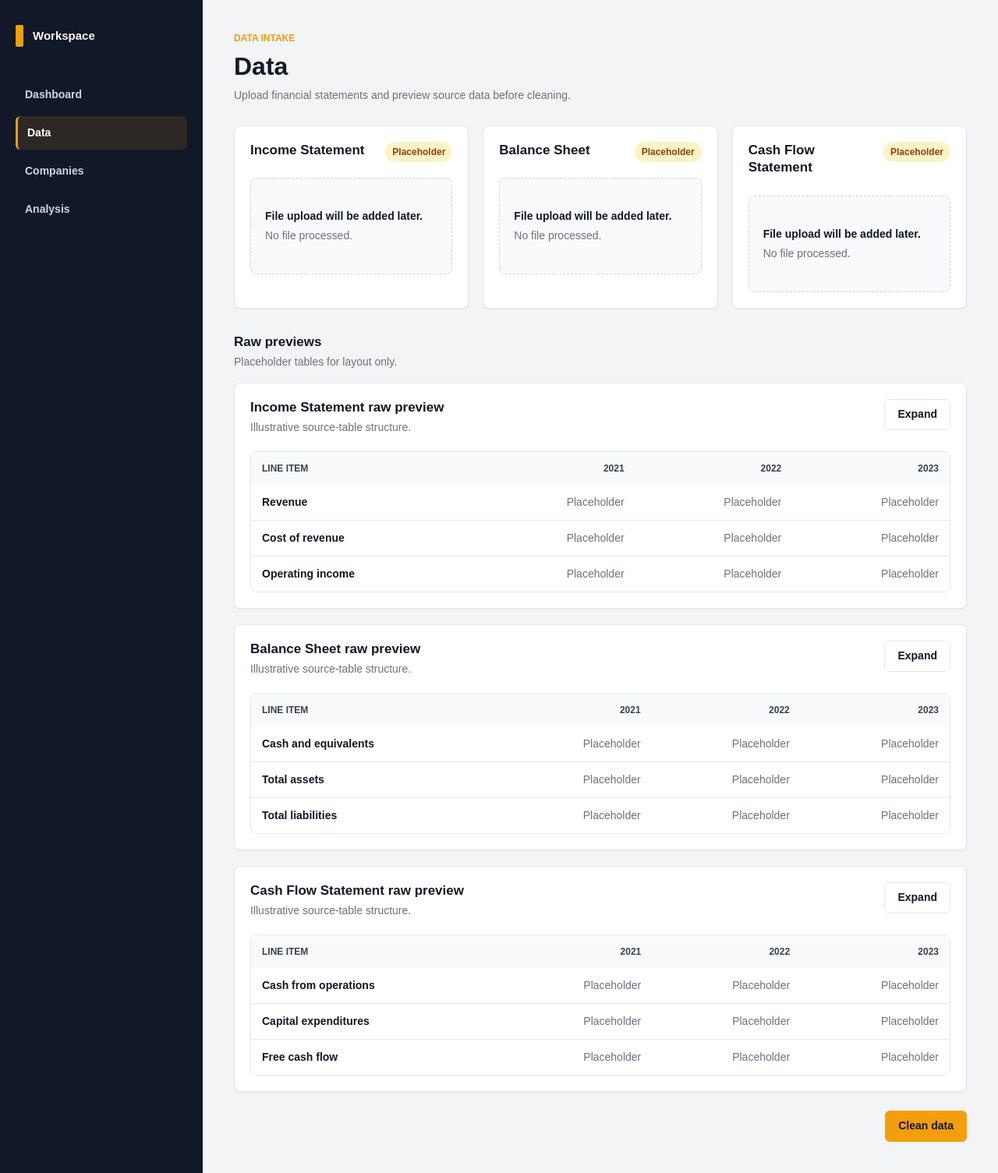
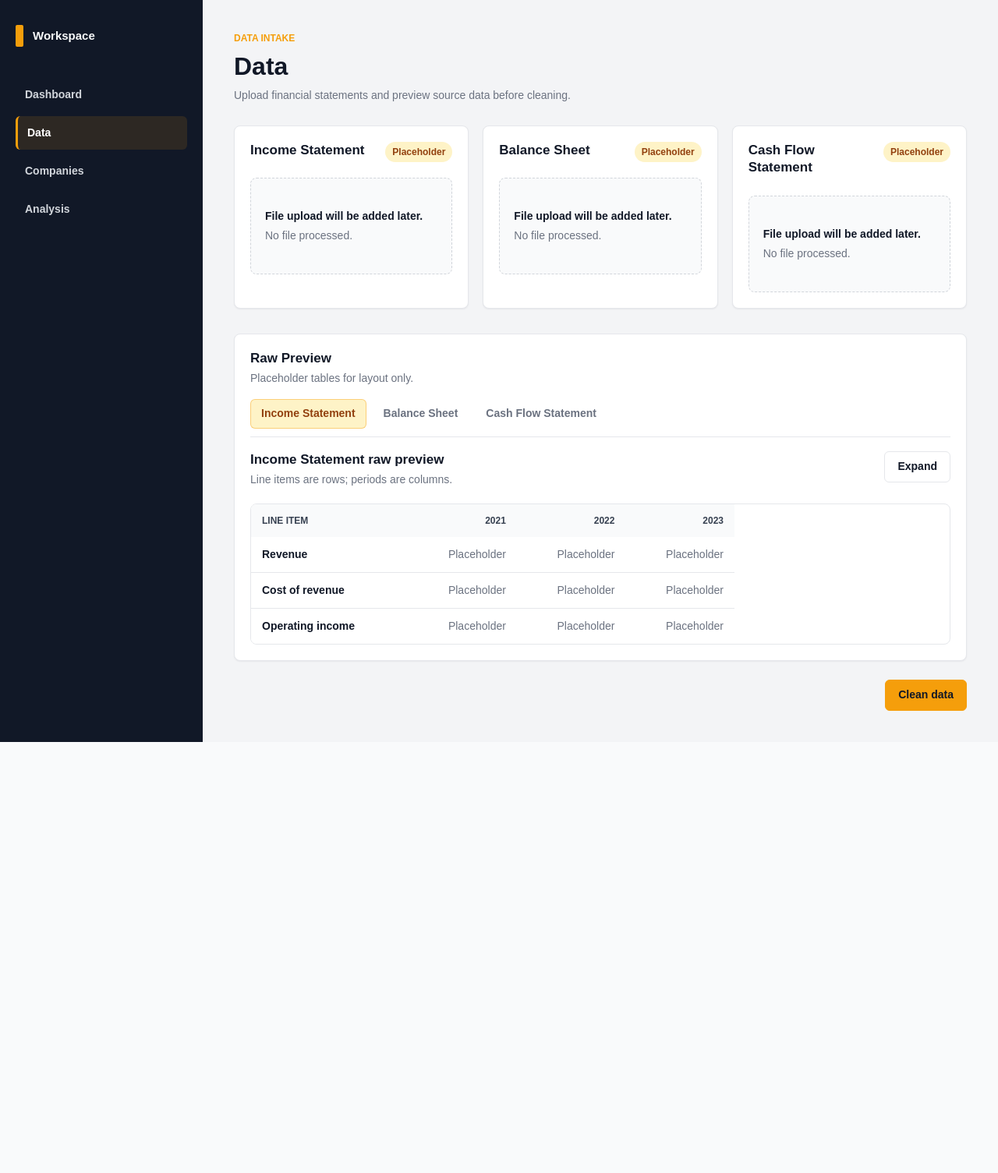
Before and after one commit to proxybb/finprep, a Flask app: page /data in a window 1280 px wide. Shown: the whole page at 78% size. After the commit the page ends 952 px from the top, so only its background shows below. Run offline with Flask 3, Linux system fonts and the light colour scheme.

Commit message:
Refactor data preview layout into tabs

```diff
--- a/web/static/css/main.css
+++ b/web/static/css/main.css
@@ -227,6 +227,7 @@ h2 {
 }
 
 .upload-card,
+.preview-card,
 .table-card,
 .stage-summary__item {
     border: 1px solid var(--color-border);
@@ -293,6 +294,62 @@ h2 {
     margin-bottom: 0;
 }
 
+.preview-card {
+    padding: 20px;
+}
+
+.preview-card__header {
+    margin-bottom: 16px;
+}
+
+.preview-card__header h2,
+.preview-card__header p {
+    margin-bottom: 4px;
+}
+
+.preview-card__header p {
+    color: var(--color-muted);
+    font-size: 14px;
+}
+
+.tab-list {
+    display: flex;
+    flex-wrap: wrap;
+    gap: 8px;
+    border-bottom: 1px solid var(--color-border);
+    margin-bottom: 18px;
+    padding-bottom: 10px;
+}
+
+.tab-button {
+    min-height: 38px;
+    border: 1px solid transparent;
+    border-radius: 6px;
+    background: transparent;
+    color: var(--color-muted);
+    padding: 0 13px;
+    font-size: 14px;
+    font-weight: 700;
+    cursor: pointer;
+}
+
+.tab-button:hover,
+.tab-button:focus {
+    border-color: var(--color-border);
+    color: var(--color-text);
+    outline: none;
+}
+
+.tab-button.is-active {
+    border-color: rgba(245, 158, 11, 0.42);
+    background: #FEF3C7;
+    color: #92400E;
+}
+
+.tab-panel[hidden] {
+    display: none;
+}
+
 .table-stack {
     display: grid;
     gap: 20px;
@@ -300,6 +357,12 @@ h2 {
 
 .table-card {
     padding: 20px;
+}
+
+.table-card--embedded {
+    border: 0;
+    box-shadow: none;
+    padding: 0;
 }
 
 .table-card__header {
@@ -315,11 +378,12 @@ h2 {
     overflow-x: auto;
     border: 1px solid var(--color-border);
     border-radius: 8px;
+    background: #FFFFFF;
 }
 
 .data-table {
-    width: 100%;
-    min-width: 620px;
+    width: max-content;
+    min-width: min(100%, 620px);
     border-collapse: collapse;
     background: #FFFFFF;
     font-size: 14px;
@@ -441,6 +505,9 @@ h2 {
     display: flex;
     flex-direction: column;
     padding: 24px;
+    border: 1px solid var(--color-border);
+    background: var(--color-card);
+    box-shadow: 0 20px 48px rgba(15, 23, 42, 0.24);
 }
 
 .table-card.is-fullscreen::before {
@@ -510,6 +577,10 @@ h2 {
         width: 100%;
     }
 
+    .tab-list {
+        flex-direction: column;
+    }
+
     .table-card.is-fullscreen {
         inset: 12px;
         padding: 16px;
--- a/web/static/js/main.js
+++ b/web/static/js/main.js
@@ -1,5 +1,6 @@
 document.addEventListener("DOMContentLoaded", () => {
     const cards = document.querySelectorAll("[data-expandable-card]");
+    const tabGroups = document.querySelectorAll("[data-tabs]");
 
     cards.forEach((card) => {
         const button = card.querySelector("[data-expand-button]");
@@ -15,4 +16,27 @@ document.addEventListener("DOMContentLoaded", () => {
             button.textContent = isExpanded ? "Exit fullscreen" : "Expand";
         });
     });
+
+    tabGroups.forEach((group) => {
+        const buttons = group.querySelectorAll("[data-tab-button]");
+        const panels = group.querySelectorAll("[data-tab-panel]");
+
+        buttons.forEach((button) => {
+            button.addEventListener("click", () => {
+                const target = button.dataset.tabButton;
+
+                buttons.forEach((tabButton) => {
+                    const isActive = tabButton === button;
+                    tabButton.classList.toggle("is-active", isActive);
+                    tabButton.setAttribute("aria-selected", String(isActive));
+                });
+
+                panels.forEach((panel) => {
+                    const isActive = panel.dataset.tabPanel === target;
+                    panel.classList.toggle("is-active", isActive);
+                    panel.hidden = !isActive;
+                });
+            });
+        });
+    });
 });
--- a/web/templates/data.html
+++ b/web/templates/data.html
@@ -29,17 +29,26 @@
     {% endfor %}
 </section>
 
-<section class="section-header">
-    <h2>Raw previews</h2>
+<section class="preview-card" data-tabs>
+    <div class="preview-card__header">
+        <div>
+            <h2>Raw Preview</h2>
             <p>Placeholder tables for layout only.</p>
-</section>
+        </div>
+    </div>
 
-<section class="table-stack" aria-label="Raw financial statement previews">
-    <article class="table-card" data-expandable-card>
+    <div class="tab-list" role="tablist" aria-label="Raw financial statement previews">
+        <button class="tab-button is-active" type="button" role="tab" id="tab-income" aria-controls="panel-income" aria-selected="true" data-tab-button="income">Income Statement</button>
+        <button class="tab-button" type="button" role="tab" id="tab-balance" aria-controls="panel-balance" aria-selected="false" data-tab-button="balance">Balance Sheet</button>
+        <button class="tab-button" type="button" role="tab" id="tab-cash-flow" aria-controls="panel-cash-flow" aria-selected="false" data-tab-button="cash-flow">Cash Flow Statement</button>
+    </div>
+
+    <div class="tab-panel is-active" id="panel-income" role="tabpanel" aria-labelledby="tab-income" data-tab-panel="income">
+        <article class="table-card table-card--embedded" data-expandable-card>
             <div class="table-card__header">
                 <div>
                     <h2>Income Statement raw preview</h2>
-                <p>Illustrative source-table structure.</p>
+                    <p>Line items are rows; periods are columns.</p>
                 </div>
                 <button class="secondary-button" type="button" data-expand-button aria-expanded="false">Expand</button>
             </div>
@@ -76,12 +85,14 @@
                 </table>
             </div>
         </article>
+    </div>
 
-    <article class="table-card" data-expandable-card>
+    <div class="tab-panel" id="panel-balance" role="tabpanel" aria-labelledby="tab-balance" data-tab-panel="balance" hidden>
+        <article class="table-card table-card--embedded" data-expandable-card>
             <div class="table-card__header">
                 <div>
                     <h2>Balance Sheet raw preview</h2>
-                <p>Illustrative source-table structure.</p>
+                    <p>Line items are rows; periods are columns.</p>
                 </div>
                 <button class="secondary-button" type="button" data-expand-button aria-expanded="false">Expand</button>
             </div>
@@ -118,12 +129,14 @@
                 </table>
             </div>
         </article>
+    </div>
 
-    <article class="table-card" data-expandable-card>
+    <div class="tab-panel" id="panel-cash-flow" role="tabpanel" aria-labelledby="tab-cash-flow" data-tab-panel="cash-flow" hidden>
+        <article class="table-card table-card--embedded" data-expandable-card>
             <div class="table-card__header">
                 <div>
                     <h2>Cash Flow Statement raw preview</h2>
-                <p>Illustrative source-table structure.</p>
+                    <p>Line items are rows; periods are columns.</p>
                 </div>
                 <button class="secondary-button" type="button" data-expand-button aria-expanded="false">Expand</button>
             </div>
@@ -160,6 +173,7 @@
                 </table>
             </div>
         </article>
+    </div>
 </section>
 
 <div class="action-row">
```
Also changed, not shown: notes.md (+42 -0 lines). Lines whose indentation alone changed are shown as unchanged.
